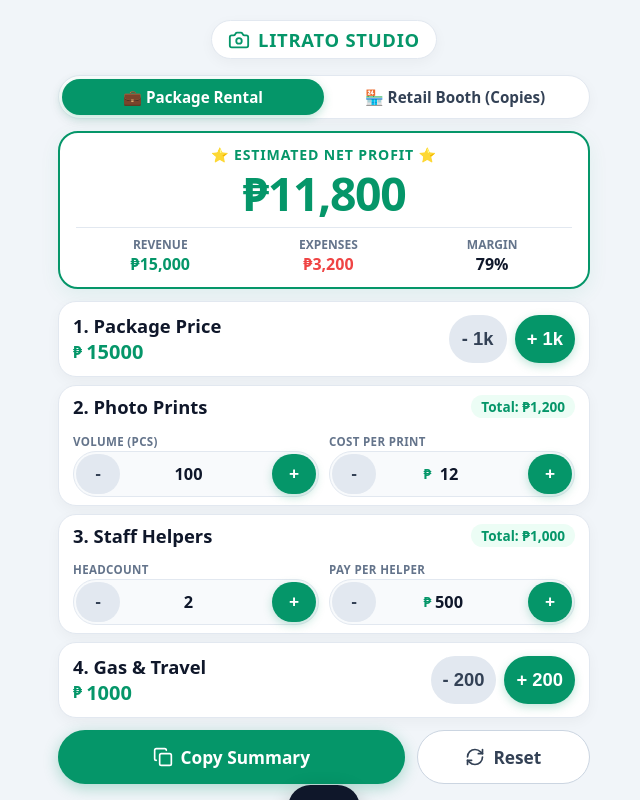
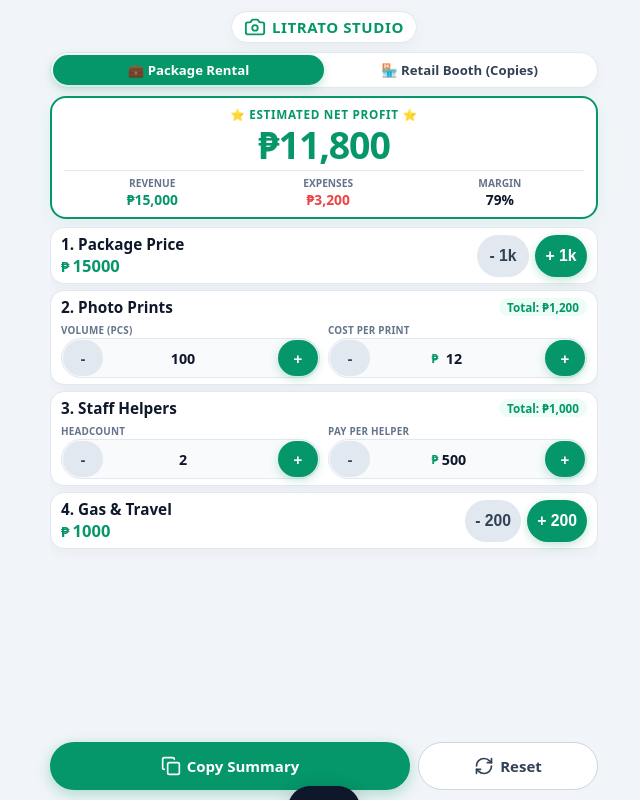
Before and after one commit to yunaayumii/LitratoCalculator, a React (Vite) app: page / in a window 1280 px wide. Shown: the whole page, without its empty margins (316-956 px from the left). Built offline with nearby package versions, Linux system fonts and the light colour scheme.

Commit message:
refactor: optimize UI layout for small viewport

```diff
--- a/src/index.css
+++ b/src/index.css
@@ -41,11 +41,11 @@
 html, body {
   height: 100%;
   width: 100%;
-  overflow: hidden; /* STRICT 100% VIEWPORT LIMIT: NO VERTICAL SCROLLING */
+  overflow: hidden; /* STRICT 100% VIEWPORT LIMIT ON NORMAL SCREENS */
   background-color: var(--bg-main);
   color: var(--text-primary);
   font-family: var(--font-sans);
-  font-size: 16px;
+  font-size: 15px;
   -webkit-font-smoothing: antialiased;
 }
 
@@ -57,18 +57,25 @@
   width: 100%;
   max-width: 580px;
   margin: 0 auto;
-  padding: 10px 14px;
+  padding: 6px 12px;
   display: flex;
   flex-direction: column;
   justify-content: space-between;
-  overflow: hidden;
-  gap: 8px;
+  overflow-y: auto; /* Fallback for ultra-short phone viewports with address bars */
+  gap: 6px;
 }
 
 @media (min-width: 640px) {
   #root {
-    padding: 16px 24px;
-    gap: 12px;
+    padding: 12px 20px;
+    gap: 8px;
+  }
+}
+
+@media (min-height: 700px) {
+  #root {
+    padding: 10px 16px;
+    gap: 8px;
   }
 }
 
@@ -78,22 +85,22 @@
   display: flex;
   justify-content: center;
   align-items: center;
-  padding: 4px 6px;
+  padding: 1px 4px;
 }
 
 .logo-container {
   display: flex;
   align-items: center;
-  gap: 8px;
+  gap: 6px;
   background: var(--bg-surface);
-  padding: 6px 16px;
+  padding: 4px 12px;
   border-radius: 9999px;
   border: 1.5px solid var(--border-color);
   box-shadow: var(--shadow-sm);
 }
 
 .logo-text {
-  font-size: 1.15rem;
+  font-size: 1rem;
   font-weight: 800;
   letter-spacing: 0.04em;
   color: var(--accent-green);
@@ -108,16 +115,16 @@
   background: var(--bg-surface);
   border: 1.5px solid var(--border-color);
   border-radius: 9999px;
-  padding: 3px;
+  padding: 2px;
   box-shadow: var(--shadow-sm);
 }
 
 .tab-btn {
   flex: 1;
-  padding: 6px 12px;
+  padding: 5px 10px;
   border-radius: 9999px;
   font-weight: 800;
-  font-size: 0.88rem;
+  font-size: 0.82rem;
   color: var(--text-secondary);
   border: none;
   background: transparent;
@@ -127,13 +134,13 @@
   display: flex;
   align-items: center;
   justify-content: center;
-  gap: 6px;
+  gap: 4px;
 }
 
-@media (min-height: 750px) {
+@media (min-height: 700px) {
   .tab-btn {
-    padding: 8px 16px;
-    font-size: 0.95rem;
+    padding: 6px 14px;
+    font-size: 0.88rem;
   }
 }
 
@@ -144,14 +151,14 @@
 }
 
 .breakeven-tag {
-  font-size: 0.82rem;
+  font-size: 0.76rem;
   font-weight: 800;
   color: var(--color-warning);
   background: rgba(217, 119, 6, 0.12);
-  padding: 2px 12px;
+  padding: 1px 10px;
   border-radius: 9999px;
   display: inline-block;
-  margin: 2px auto 4px auto;
+  margin: 1px auto 2px auto;
 }
 
 /* Top Prominent Profit Dashboard Card */
@@ -159,8 +166,8 @@
   flex: 0 0 auto;
   border: 2px solid var(--accent-green);
   background: var(--bg-surface);
-  border-radius: 20px;
-  padding: 12px 16px;
+  border-radius: 16px;
+  padding: 8px 12px;
   text-align: center;
   box-shadow: var(--shadow-md);
   display: flex;
@@ -169,7 +176,7 @@
 }
 
 .profit-main-label {
-  font-size: 0.88rem;
+  font-size: 0.78rem;
   text-transform: uppercase;
   letter-spacing: 0.06em;
   color: var(--accent-green);
@@ -177,17 +184,17 @@
 }
 
 .profit-main-value {
-  font-size: 2.6rem; /* Large high-impact readout fitting compact screen */
+  font-size: 2.1rem; /* Compact high-impact readout */
   font-weight: 900;
   line-height: 1.1;
-  margin: 4px 0;
+  margin: 2px 0;
   letter-spacing: -0.03em;
   transition: color var(--transition-normal);
 }
 
-@media (min-height: 750px) {
+@media (min-height: 700px) {
   .profit-main-value {
-    font-size: 2.9rem;
+    font-size: 2.5rem;
   }
 }
 
@@ -208,9 +215,9 @@
   justify-content: space-around;
   align-items: center;
   border-top: 1.5px solid var(--border-color);
-  padding-top: 8px;
-  margin-top: 4px;
-  font-size: 0.88rem;
+  padding-top: 5px;
+  margin-top: 3px;
+  font-size: 0.82rem;
   font-weight: 600;
 }
 
@@ -220,39 +227,40 @@
 }
 
 .subbar-label {
-  font-size: 0.75rem;
+  font-size: 0.68rem;
   color: var(--text-muted);
   font-weight: 700;
 }
 
 .subbar-val {
-  font-size: 1rem;
+  font-size: 0.92rem;
   font-weight: 800;
 }
 
-/* Factors Container - Stretches inside available space */
+/* Factors Container - Stretches inside available space with fallback scroll */
 .factors-container {
   flex: 1 1 auto;
   display: flex;
   flex-direction: column;
-  justify-content: space-evenly;
-  gap: 8px;
+  justify-content: flex-start;
+  gap: 6px;
   min-height: 0;
+  overflow-y: auto;
 }
 
 /* Single Factor Row Card */
 .factor-row {
-  flex: 1 1 auto;
+  flex: 0 0 auto;
   background: var(--bg-surface);
   border: 1.5px solid var(--border-color);
-  border-radius: 18px;
-  padding: 8px 14px;
+  border-radius: 14px;
+  padding: 6px 10px;
   display: flex;
   align-items: center;
   justify-content: space-between;
-  gap: 10px;
+  gap: 8px;
   transition: all var(--transition-fast);
-  min-height: 60px;
+  min-height: 44px;
   box-shadow: var(--shadow-sm);
 }
 
@@ -270,7 +278,7 @@
 }
 
 .factor-title {
-  font-size: 1.05rem;
+  font-size: 0.92rem;
   font-weight: 800;
   color: var(--text-primary);
   white-space: nowrap;
@@ -278,14 +286,14 @@
   text-overflow: ellipsis;
 }
 
-@media (min-height: 750px) {
+@media (min-height: 700px) {
   .factor-title {
-    font-size: 1.15rem;
+    font-size: 1.02rem;
   }
 }
 
 .factor-desc {
-  font-size: 0.82rem;
+  font-size: 0.75rem;
   color: var(--text-secondary);
   font-weight: 600;
 }
@@ -294,16 +302,16 @@
 .factor-input-wrapper {
   display: flex;
   align-items: center;
-  gap: 4px;
+  gap: 3px;
 }
 
 .factor-input {
   background: transparent;
   border: none;
   color: var(--accent-green);
-  font-size: 1.25rem;
+  font-size: 1.1rem;
   font-weight: 900;
-  width: 105px;
+  width: 90px;
   outline: none;
   font-family: var(--font-sans);
 }
@@ -311,19 +319,18 @@
 .factor-input:focus {
   background: var(--bg-surface-elevated);
   border-radius: 6px;
-  padding: 2px 6px;
+  padding: 1px 4px;
 }
 
 /* Dual Factor Row Card (for Photo Prints and Staff Helpers) */
 .factor-row-dual {
-  flex: 1.3 1 auto;
+  flex: 0 0 auto;
   background: var(--bg-surface);
   border: 1.5px solid var(--border-color);
-  border-radius: 18px;
-  padding: 8px 14px;
+  border-radius: 14px;
+  padding: 6px 10px;
   display: flex;
   flex-direction: column;
-  justify-content: space-between;
   gap: 6px;
   transition: all var(--transition-fast);
   box-shadow: var(--shadow-sm);
@@ -341,7 +348,7 @@
 }
 
 .dual-title {
-  font-size: 1.05rem;
+  font-size: 0.92rem;
   font-weight: 800;
   color: var(--text-primary);
 }
@@ -349,30 +356,30 @@
 .dual-badge {
   background: var(--accent-green-light);
   color: var(--accent-green);
-  padding: 2px 10px;
+  padding: 1px 8px;
   border-radius: 9999px;
-  font-size: 0.85rem;
+  font-size: 0.78rem;
   font-weight: 800;
 }
 
 .dual-controls-grid {
   display: grid;
   grid-template-columns: 1fr 1fr;
-  gap: 10px;
+  gap: 8px;
 }
 
 .dual-control-item {
   display: flex;
   flex-direction: column;
-  gap: 2px;
+  gap: 1px;
 }
 
 .dual-control-label {
-  font-size: 0.72rem;
+  font-size: 0.66rem;
   font-weight: 700;
   color: var(--text-muted);
   text-transform: uppercase;
-  letter-spacing: 0.03em;
+  letter-spacing: 0.02em;
 }
 
 .dual-stepper-box {
@@ -382,16 +389,16 @@
   background: var(--bg-surface-elevated);
   border: 1px solid var(--border-color);
   border-radius: 9999px;
-  padding: 2px;
+  padding: 1px;
 }
 
 .stepper-btn-mini {
-  height: 36px;
-  width: 40px;
-  min-width: 40px;
+  height: 32px;
+  width: 36px;
+  min-width: 36px;
   padding: 0;
   border-radius: 9999px;
-  font-size: 1rem;
+  font-size: 0.95rem;
   font-weight: 800;
   display: flex;
   align-items: center;
@@ -407,35 +414,35 @@
   align-items: center;
   justify-content: center;
   font-weight: 800;
-  font-size: 0.95rem;
+  font-size: 0.88rem;
   color: var(--text-primary);
   gap: 1px;
 }
 
 .dual-input {
-  width: 48px;
+  width: 44px;
   text-align: center;
   background: transparent;
   border: none;
-  font-size: 0.95rem;
+  font-size: 0.88rem;
   font-weight: 800;
   color: var(--text-primary);
   outline: none;
   font-family: var(--font-sans);
 }
 
-@media (min-height: 750px) {
+@media (min-height: 700px) {
   .dual-title {
-    font-size: 1.15rem;
+    font-size: 1.02rem;
   }
   .stepper-btn-mini {
-    height: 40px;
-    width: 44px;
-    min-width: 44px;
-    font-size: 1.08rem;
+    height: 36px;
+    width: 40px;
+    min-width: 40px;
+    font-size: 1rem;
   }
   .dual-input, .dual-input-span {
-    font-size: 1.02rem;
+    font-size: 0.95rem;
   }
 }
 
@@ -443,15 +450,15 @@
 .row-steppers {
   display: flex;
   align-items: center;
-  gap: 8px;
+  gap: 6px;
 }
 
 .stepper-btn {
-  height: 44px;
-  min-width: 52px;
-  padding: 0 12px;
+  height: 36px;
+  min-width: 46px;
+  padding: 0 10px;
   border-radius: 9999px; /* Pill/Circle shape matching QC wizard */
-  font-size: 1.05rem;
+  font-size: 0.95rem;
   font-weight: 800;
   display: flex;
   align-items: center;
@@ -462,11 +469,11 @@
   border: none;
 }
 
-@media (min-height: 750px) {
+@media (min-height: 700px) {
   .stepper-btn {
-    height: 48px;
-    min-width: 58px;
-    font-size: 1.15rem;
+    height: 42px;
+    min-width: 52px;
+    font-size: 1.05rem;
   }
 }
 
@@ -506,27 +513,27 @@
   flex: 0 0 auto;
   display: grid;
   grid-template-columns: 2fr 1fr;
-  gap: 12px;
+  gap: 8px;
 }
 
 .action-btn {
   display: flex;
   align-items: center;
   justify-content: center;
-  gap: 8px;
-  height: 50px;
+  gap: 6px;
+  height: 42px;
   border-radius: 9999px; /* Pill shaped just like QC reference buttons */
   font-weight: 800;
-  font-size: 1rem;
+  font-size: 0.92rem;
   cursor: pointer;
   font-family: var(--font-sans);
   transition: all var(--transition-fast);
 }
 
-@media (min-height: 750px) {
+@media (min-height: 700px) {
   .action-btn {
-    height: 54px;
-    font-size: 1.08rem;
+    height: 48px;
+    font-size: 1rem;
   }
 }
 
```
